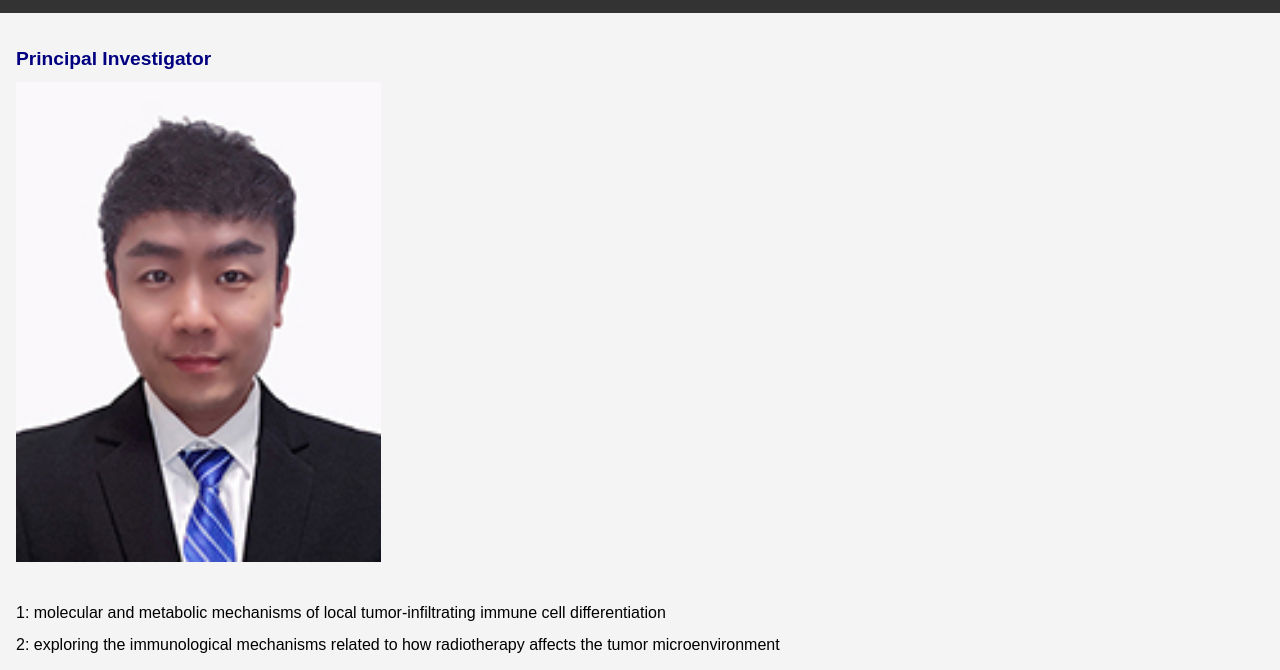
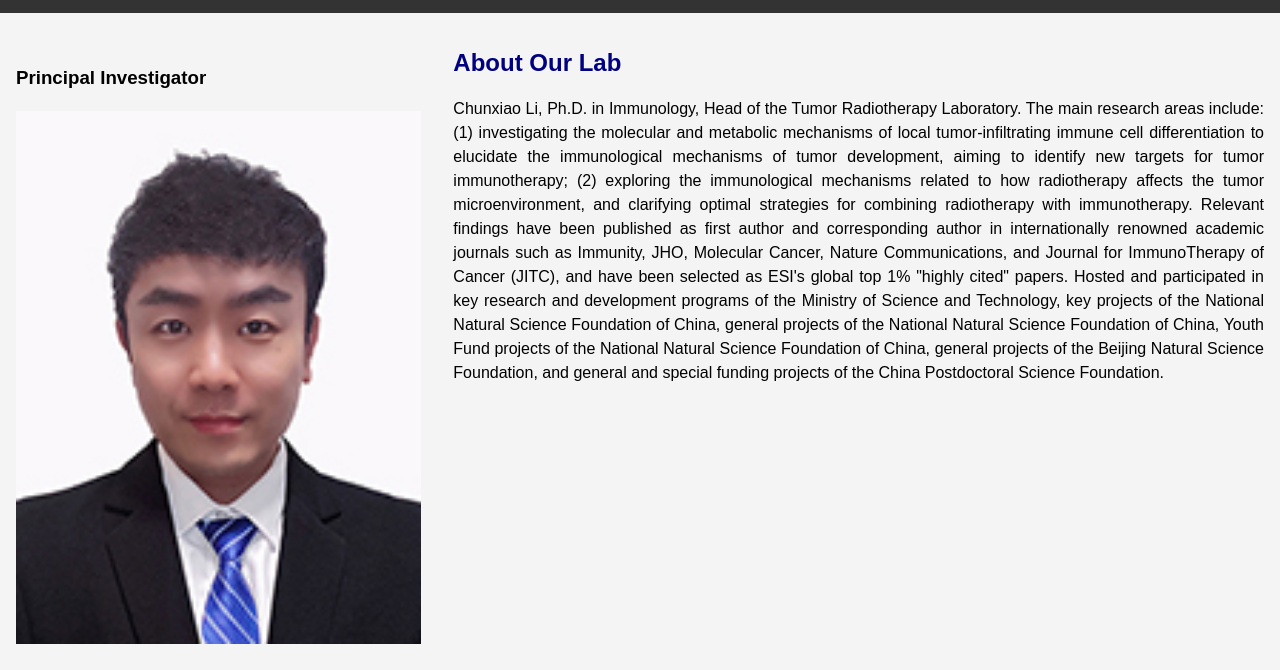
Before and after one commit to chunxiaolab/chunxiaolab.github.io, a plain HTML site: page about.html in a window 1280 px wide. Shown: the part 69-739 px from the top of the page. Drawn offline with Linux system fonts and the light colour scheme.

Commit message:
Update about.css

```diff
--- a/about.css
+++ b/about.css
@@ -3,7 +3,7 @@ body {
     background-color: #f4f4f4;
     margin: 0;
     padding: 0;
-    line-height: 1.5; /* 设置行间距 */
+    line-height: 1.5; /* 设置全局行间距 */
 }
 
 header {
@@ -36,26 +36,36 @@ nav a:hover {
 main {
     padding: 1rem;
     margin-top: 1rem;
-    min-height: calc(100vh - 8rem); /* Ensure main takes up full height minus header and footer */
+    margin-bottom: 4rem; /* Add bottom margin to avoid footer overlap */
+    display: flex;
 }
 
 .about-container {
     display: flex;
-    justify-content: space-between;
-    align-items: flex-start;
+    width: 100%;
 }
 
 .left {
     flex: 1;
+    max-width: 33%;
     margin-right: 2rem;
 }
 
 .right {
     flex: 2;
+    max-width: 67%;
+}
+
+.pi-title {
+    font-size: 1.5rem;
+    color: #000080; /* 标题深蓝色 */
+    text-align: left;
+    margin-top: 0;
+    margin-bottom: 0.5rem;
 }
 
 .pi-image {
-    width: 30%; /* 确保图片适应父容器 */
+    width: 100%; /* 确保图片适应父容器 */
     height: auto;
     margin-bottom: 1rem;
 }
@@ -72,31 +82,17 @@ main {
     color: #000;
 }
 
-h2 {
+.right h2 {
     font-size: 1.5rem;
     color: #000080; /* 标题深蓝色 */
-    text-align: justify;
-    margin-top: 1rem;
-    margin-bottom: 1rem;
-}
-
-h3 {
-    font-size: 1.2rem;
-    color: #000080; /* 标题深蓝色 */
-    text-align: justify-all;
+    text-align: left;
     margin-top: 0;
     margin-bottom: 0.5rem;
 }
 
-ul {
-    list-style-type: none;
-    padding: 0;
-}
-
-li {
-    font-size: 1rem;
-    color: #000;
-    margin-bottom: 0.5rem;
+.right p {
+    text-align: justify;
+    line-height: 1.5; /* 设置行间距 */
 }
 
 footer {
@@ -105,5 +101,4 @@ footer {
     background-color: #333;
     color: #fff;
     width: 100%;
-    bottom: 0;
 }
```
